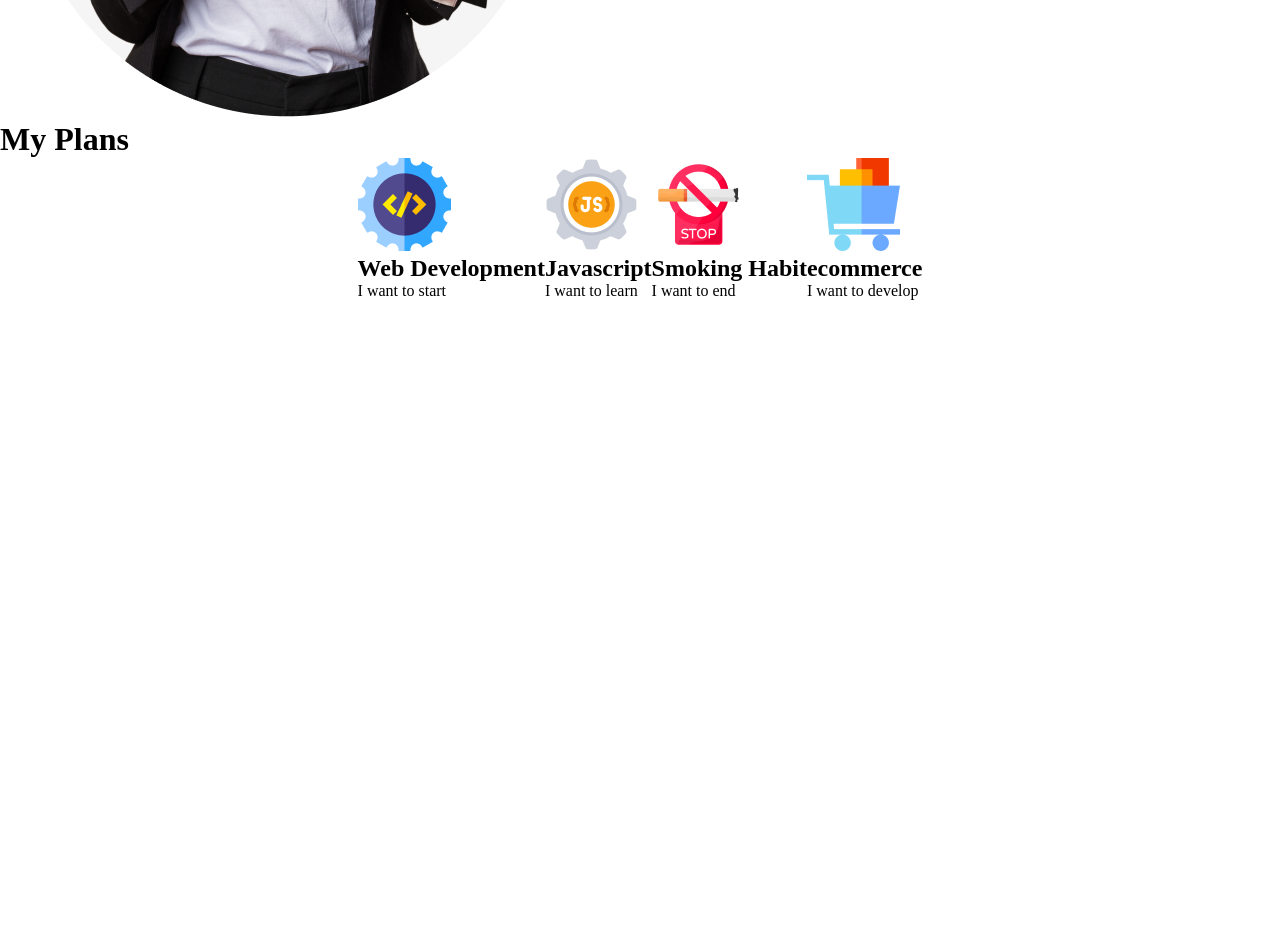
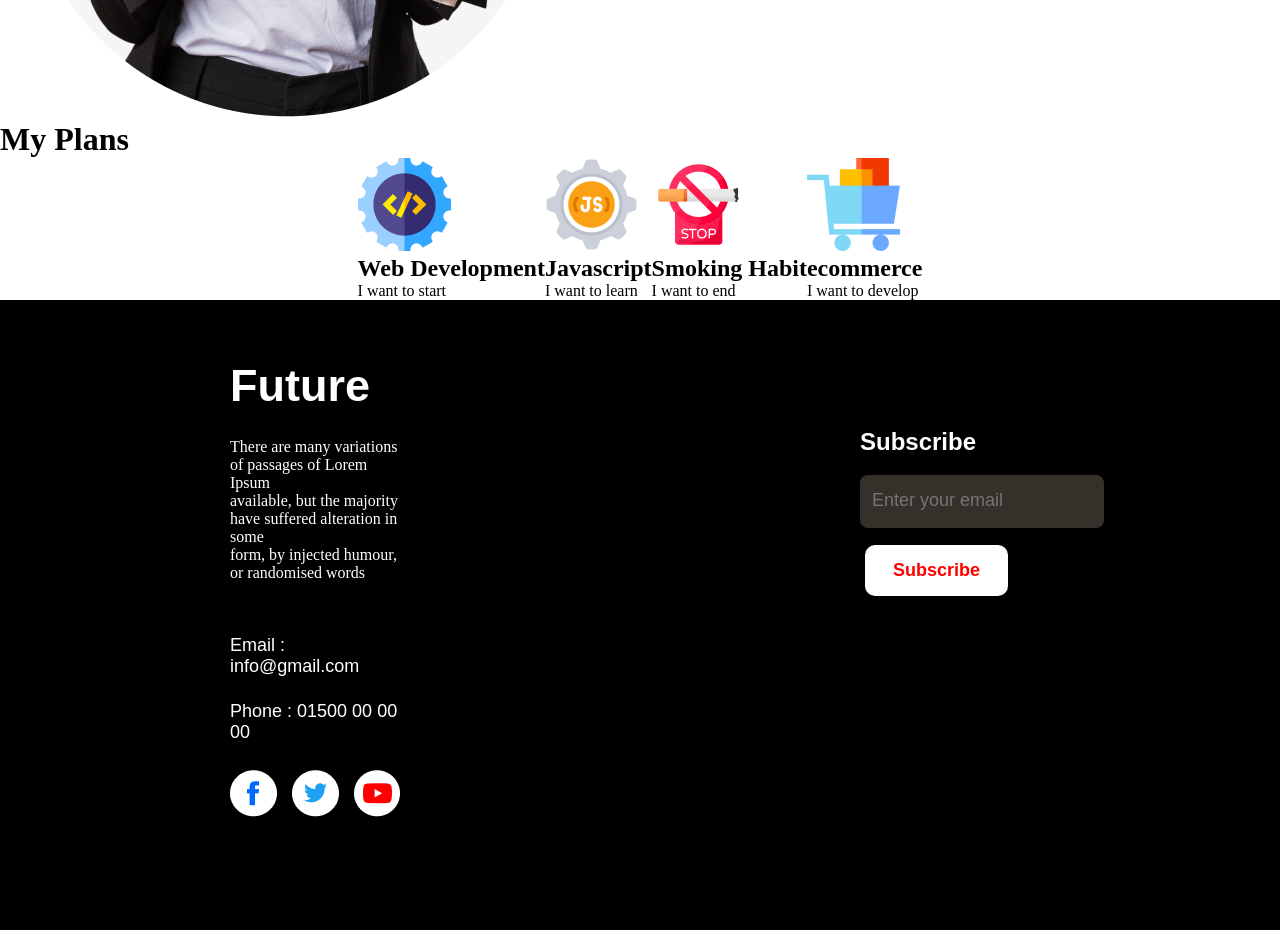
Before and after one commit to rabiul246/assigment-1, a plain HTML site: page index.html in a window 1280 px wide. Shown: the part 1407-2337 px from the top of the page. Before the commit the page ends 1707 px from the top, so only its background shows below. Drawn offline with Linux system fonts and the light colour scheme.

Commit message:
footer added

```diff
--- a/index.html
+++ b/index.html
@@ -73,5 +73,37 @@
             </dev>
         </dev>
     </main>
+    <!--footer-->
+    <footer>
+        <div class="footer">
+            <div class="left">
+                <h1 class="l-title">Future</h1>
+                <p l-para>
+                    There are many variations of passages of Lorem Ipsum <br>
+                    available, but the majority have suffered alteration in some <br>
+                    form, by injected humour, or randomised words
+                </p>
+                <br>
+                <p class="mail">Email : info@gmail.com</p>
+                <p class="phn">Phone : 01500 00 00 00</p>
+                <div class="social-icon">
+                    <div class="facebook">
+                        <img src="images/icons/fb.png" alt="" class="fb">
+                    </div>
+                    <div class="twitter">
+                        <img src="images/icons/twitter.png" alt="" class="twit">
+                    </div>
+                    <div class="youtube">
+                        <img src="images/icons/youtube.png" alt="" class="yt">
+                    </div>
+                </div>
+            </div>
+            <div class="right">
+                <h2 class="subs">Subscribe</h2>
+                <input type="email" name="" id="" placeholder="Enter your email" class="r-mail"> <br>
+                <button class="s-btn">Subscribe</button>
+            </div>
+        </div>
+    </footer>
 </body>
 </html>
--- a/styles/resolution.css
+++ b/styles/resolution.css
@@ -2,6 +2,8 @@
     margin: 0;
     padding: 0;
 }
+
+/*banner*/
 
 .banner{
     width: 100%;
@@ -22,6 +24,8 @@
 
 }
 
+/*main*/
+
 .content{
     display: flex;
     gap: 1px;
@@ -32,3 +36,101 @@
     justify-content: center;
     align-items: center;
 }
+
+/*footer*/
+
+.footer{
+    background-color: black;
+    display: flex;
+    color: white;
+    align-items: center;
+}
+
+.social-icon{
+    display: flex;
+}
+
+.left{
+    margin-top: 60px;
+    margin-left: 230px;
+    margin-bottom: 90px;
+
+}
+
+.l-title{
+    padding-bottom: 28px;
+    width: 145px;
+    height: 50px;
+    font-weight: 700;
+    font-size: 45px;
+    font-family: Arial, Helvetica, sans-serif;
+}
+
+.l-para{
+    font-family: Arial, Helvetica, sans-serif;
+}
+
+.mail{
+    padding-top: 35px;
+    padding-bottom: 24px;
+    font-size: 18px;
+    font-family: Arial, Helvetica, sans-serif;
+}
+
+.phn{
+    padding-bottom: 22px;
+    font-size: 18px;
+    font-family: Arial, Helvetica, sans-serif;
+}
+
+.social-icon{
+    padding-top: 5px;
+    padding-bottom: 19px;
+}
+
+.twitter{
+    padding-right: 15px;
+    padding-left: 15px;
+}
+
+.right{
+    margin-top: 9px;
+    margin-right: 180px;
+    margin-bottom: 210px;
+    margin-left: 460px;
+}
+
+.subs{
+    font-family: Arial, Helvetica, sans-serif;
+
+}
+
+.r-mail{
+    padding-top: 15px;
+    padding-bottom: 17px;
+    padding-left: 12px;
+    font-size: 18px;
+    font-family: Arial, Helvetica, sans-serif;
+    border: 1px
+    #FFFFFF;
+    border-color: rgb(192, 18, 18);
+    border-radius: 8px;
+    color: white;
+    background-color: rgba(62, 58, 50, 0.855);
+    font-family: Arial, Helvetica, sans-serif;
+    margin-top: 19px;
+    margin-bottom: 12px;
+
+}
+
+.s-btn{
+    color: red;
+    background-color: white;
+    font-family: Arial, Helvetica, sans-serif;
+    padding: 15px 28px;
+    font-size: 18px;
+    border: none;
+    margin: 5px;
+    border-radius: 10px;
+    font-weight: 600;
+}
```
